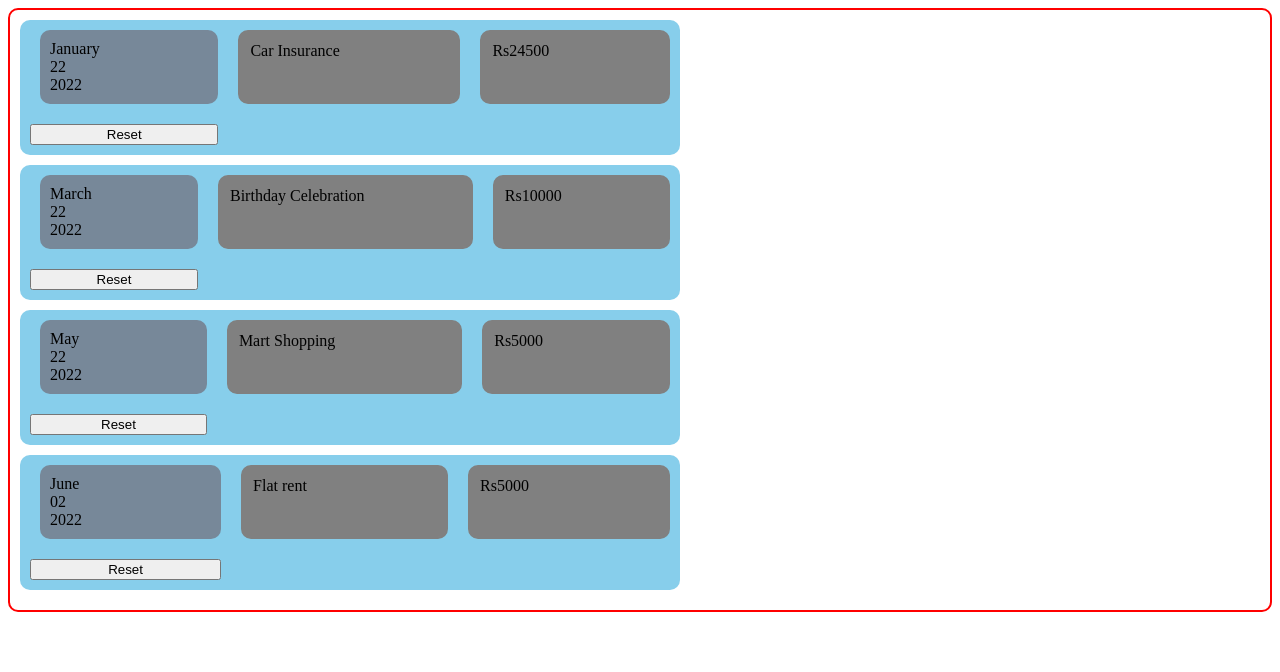
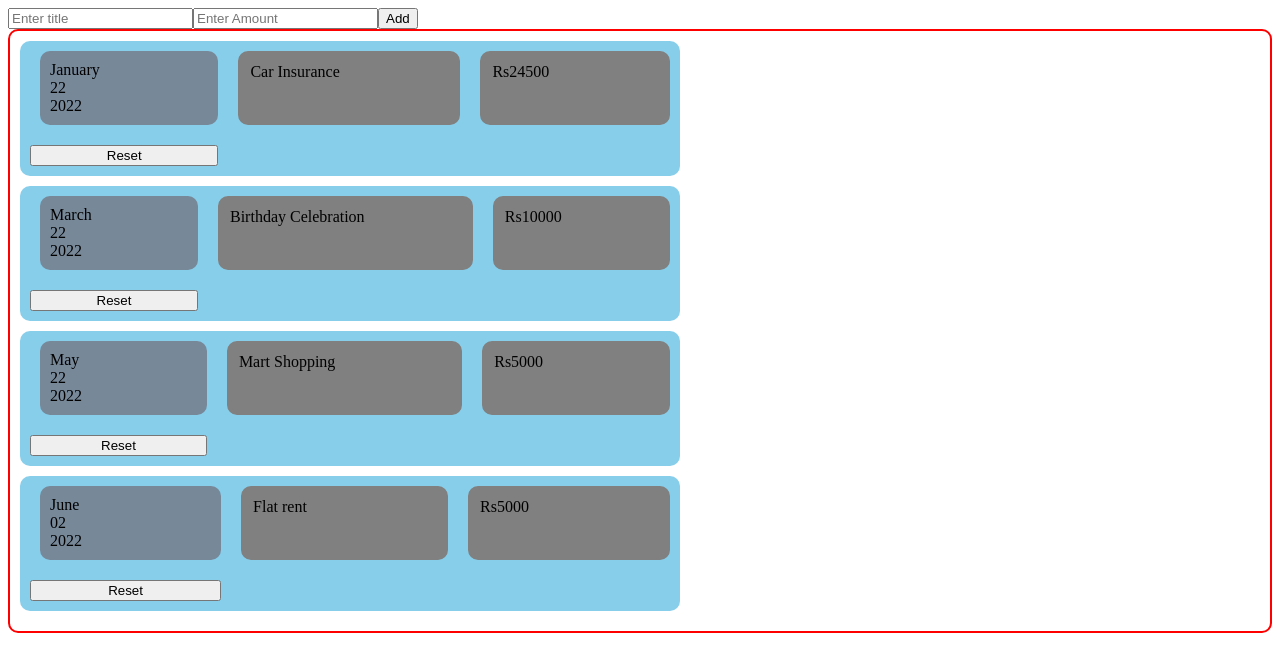
Before and after one commit to Subodhghimire99/expense-tracker, a React (Create React App) app: page / in a window 1280 px wide. Shown: the top 672 px of the page. Built offline with nearby package versions, Linux system fonts and the light colour scheme.

Commit message:
Expense Form Added

```diff
--- a/src/App.js
+++ b/src/App.js
@@ -1,4 +1,5 @@
 import Expenses from "./components/Expenses/Expenses";
+import ExpenseForm from "./components/Expenses/ExpenseForm";
 import "./App.css";
 
 function App() {
@@ -23,6 +24,7 @@ function App() {
 
   return (
     <div className="App">
+      <ExpenseForm />
       <Expenses items={expenses} className="expenses" />
     </div>
   );
--- /dev/null
+++ b/src/components/Expenses/ExpenseForm.js
@@ -0,0 +1,13 @@
+const ExpenseForm = () => {
+  return (
+    <div>
+      <form className="expenseform">
+        <input type="text" placeholder="Enter title"></input>
+        <input type="text" placeholder="Enter Amount"></input>
+        <button>Add</button>
+      </form>
+    </div>
+  );
+};
+
+export default ExpenseForm;
```
